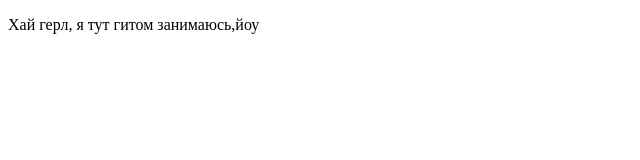
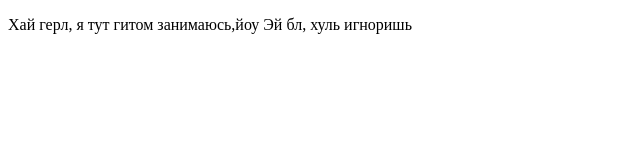
Before and after one commit to soblazn-itel/git_test, a plain HTML site: page index.html in a window 1280 px wide. Shown: the whole page, without its empty margins (0-640 px from the left). Drawn offline with Linux system fonts and the light colour scheme.

Commit message:
Girl commit

```diff
--- a/index.html
+++ b/index.html
@@ -8,6 +8,7 @@
 <body>
     <p class="Girl">
         Хай герл, я тут гитом занимаюсь,йоу
+        Эй бл, хуль игноришь
     </p>
 </body>
 </html>
```
